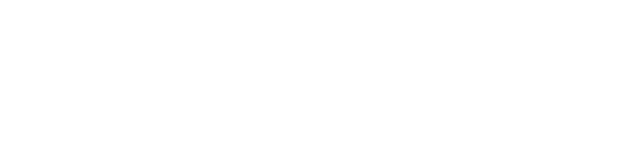
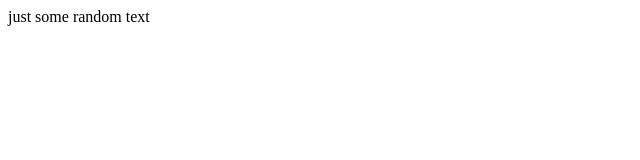
Before and after one commit to JustMiss11/JustMiss11.github.io, a plain HTML site: page index.html in a window 1280 px wide. Shown: the whole page, without its empty margins (0-640 px from the left). Drawn offline with Linux system fonts and the light colour scheme.

Commit message:
Update index.html

```diff
--- a/index.html
+++ b/index.html
@@ -5,4 +5,5 @@
       <h1> Welcome to Soles News! </h1>
     </title>
   </head>
+  just some random text
 </html>
```
